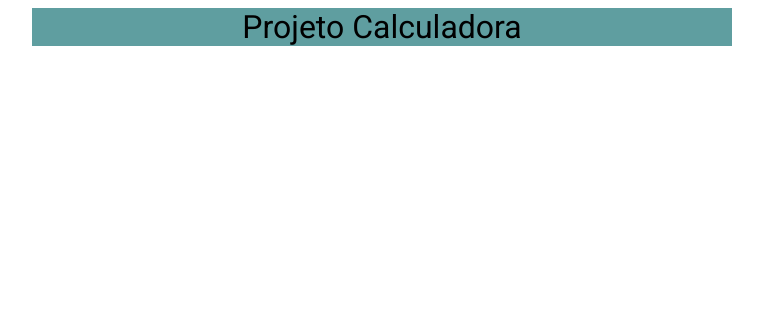
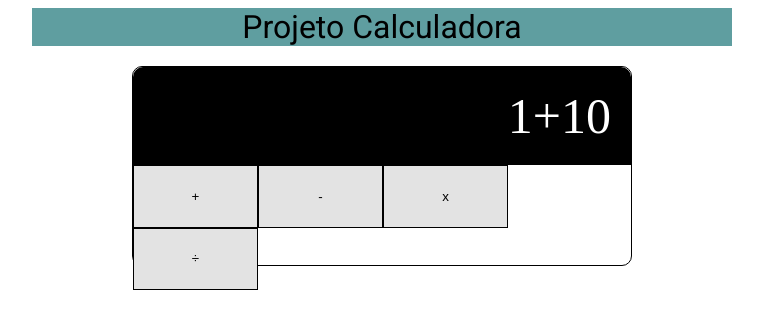
Before and after one commit to luciovitorio/calculadora, a plain HTML site: page index.html in a window 1280 px wide. Shown: the whole page, without its empty margins (258-1021 px from the left). Drawn offline with Linux system fonts and the light colour scheme.

Commit message:
criacao do result

```diff
--- a/index.html
+++ b/index.html
@@ -17,6 +17,12 @@
     <div class="container">
       <div class="titulo">Projeto Calculadora</div>
     </div>
+    <div class="content">
+      <div class="result">1+10</div>
+      <div class="first-line">
+        <button>+</button><button>-</button><button>x</button><button>÷</button>
+      </div>
+    </div>
   </body>
 
   <script src="index.js"></script>
--- a/index.js
+++ b/index.js
@@ -1 +1 @@
-alert("javascript OK!");
+//alert("javascript OK!");
--- a/style.css
+++ b/style.css
@@ -1,3 +1,7 @@
+*{
+box-sizing: border-box;
+}
+
 .container{
   max-width: 700px;
   margin-left: auto;
@@ -11,3 +15,32 @@
   font-size: 2rem;
   font-family: 'Roboto', sans-serif;
 }
+
+.content {
+  max-width: 500px;
+  height: 200px;
+  margin-left: auto;
+  margin-right: auto;
+  margin-top: 20px;
+  border: 1px solid black;
+  border-radius: 10px;
+}
+
+.result {
+  text-align: right;
+  padding: 20px;
+  background-color: black;
+  color: white;
+  font-size: 50px;
+  border-radius: 10px 10px 0px 0px;
+}
+.first-line {
+  padding: 0;
+  margin: 0;
+}
+button {
+  width: 125px;
+  height: 62.5px;
+  background-color: #e3e3e3;
+  border: 1px solid black;
+}
```
